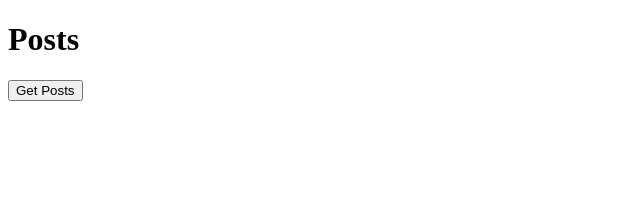
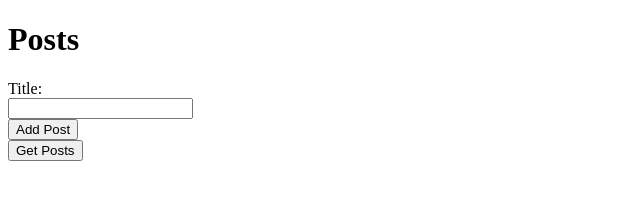
Before and after one commit to markpackham/express2024Revise, a website: page public/index.html in a window 1280 px wide. Shown: the whole page, without its empty margins (0-640 px from the left). Drawn offline with Linux system fonts and the light colour scheme.

Commit message:
Finish off form to add posts
https://youtu.be/CnH3kAXSrmU?si=mLnj9FOrPHBDyq1K&t=5499

```diff
--- a/public/index.html
+++ b/public/index.html
@@ -8,7 +8,11 @@
   <body>
     <h1>Posts</h1>
 
-    <form id="add-post-form"></form>
+    <form id="add-post-form">
+      <label for="title">Title:</label><br />
+      <input type="text" id="title" name="title" /><br />
+      <button type="submit">Add Post</button>
+    </form>
 
     <button id="get-posts-btn">Get Posts</button>
     <div id="output"></div>
```
